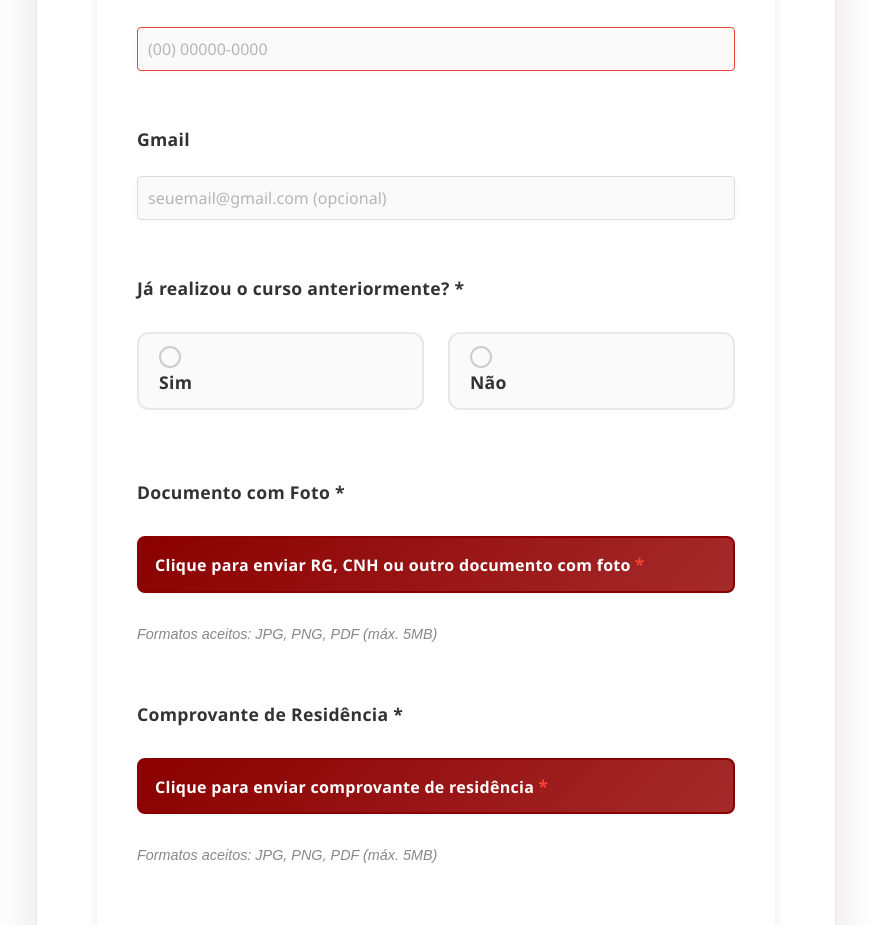
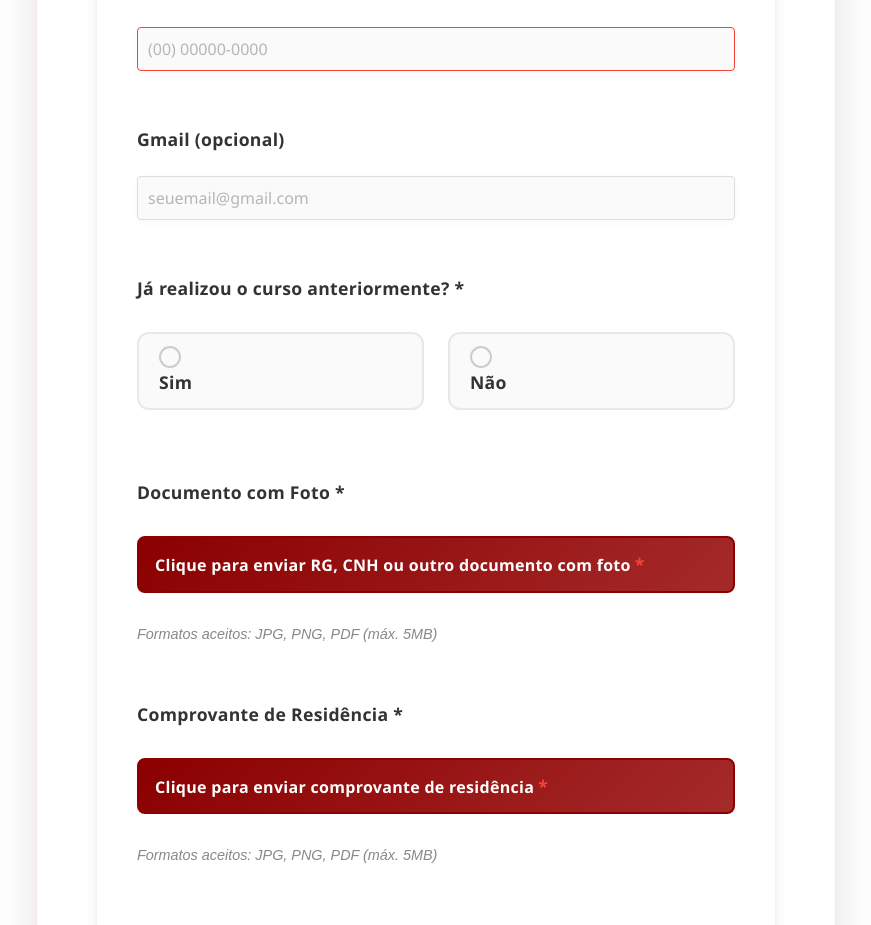
Before and after one commit to FUNDESJ/site-fundesj, a React (Vite) app: page /idbasico/inscricoes in a window 1280 px wide. Shown: the part 1160-2085 px from the top of the page, without its empty margins (204-1075 px from the left). Built offline with nearby package versions, Linux system fonts and the light colour scheme.

Commit message:
Mudança no formulário de inscrição

```diff
--- a/src/pages/idbasico/inscricoes/Inscricoes.jsx
+++ b/src/pages/idbasico/inscricoes/Inscricoes.jsx
@@ -117,14 +117,14 @@ export default function Inscricoes() {
                         </div>
 
                         <div className="form-group">
-                            <label htmlFor="email">Gmail</label>
+                            <label htmlFor="email">Gmail (opcional)</label>
                             <input
                                 type="email"
                                 id="email"
                                 name="email"
                                 value={formData.email}
                                 onChange={handleChange}
-                                placeholder="seuemail@gmail.com (opcional)"
+                                placeholder="seuemail@gmail.com"
                                 className="form-input"
                             />
                         </div>
```
